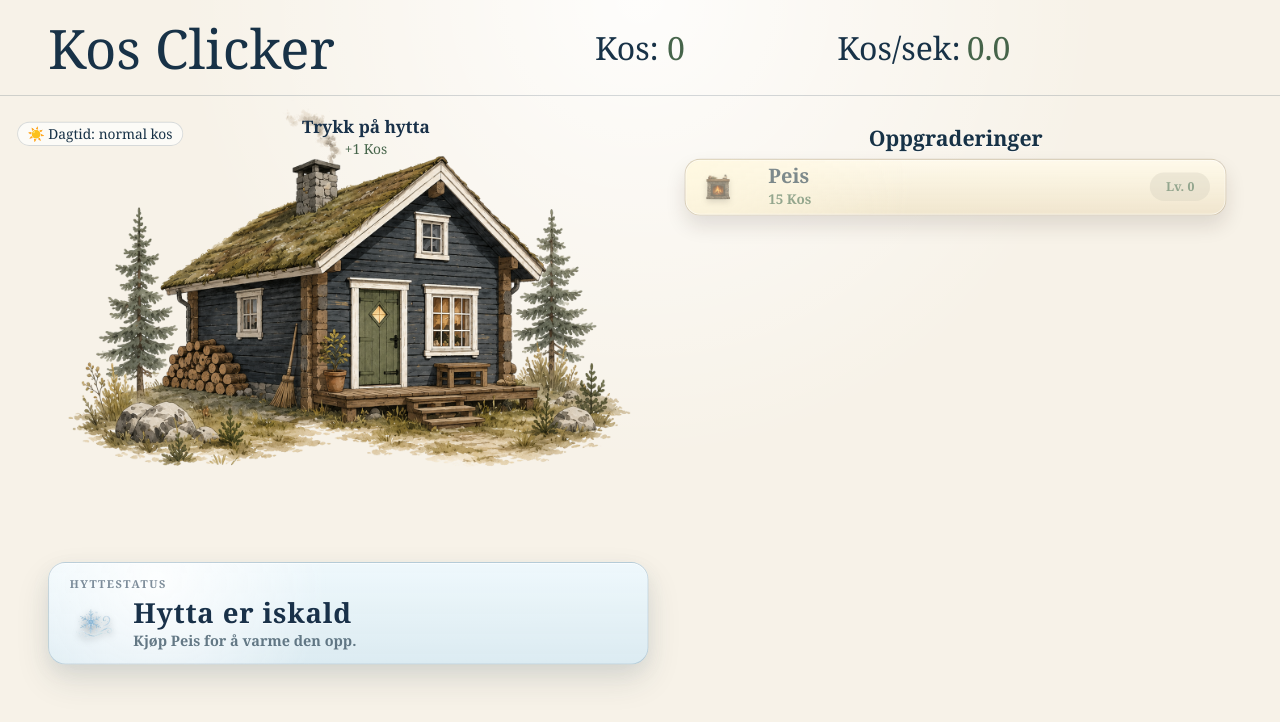
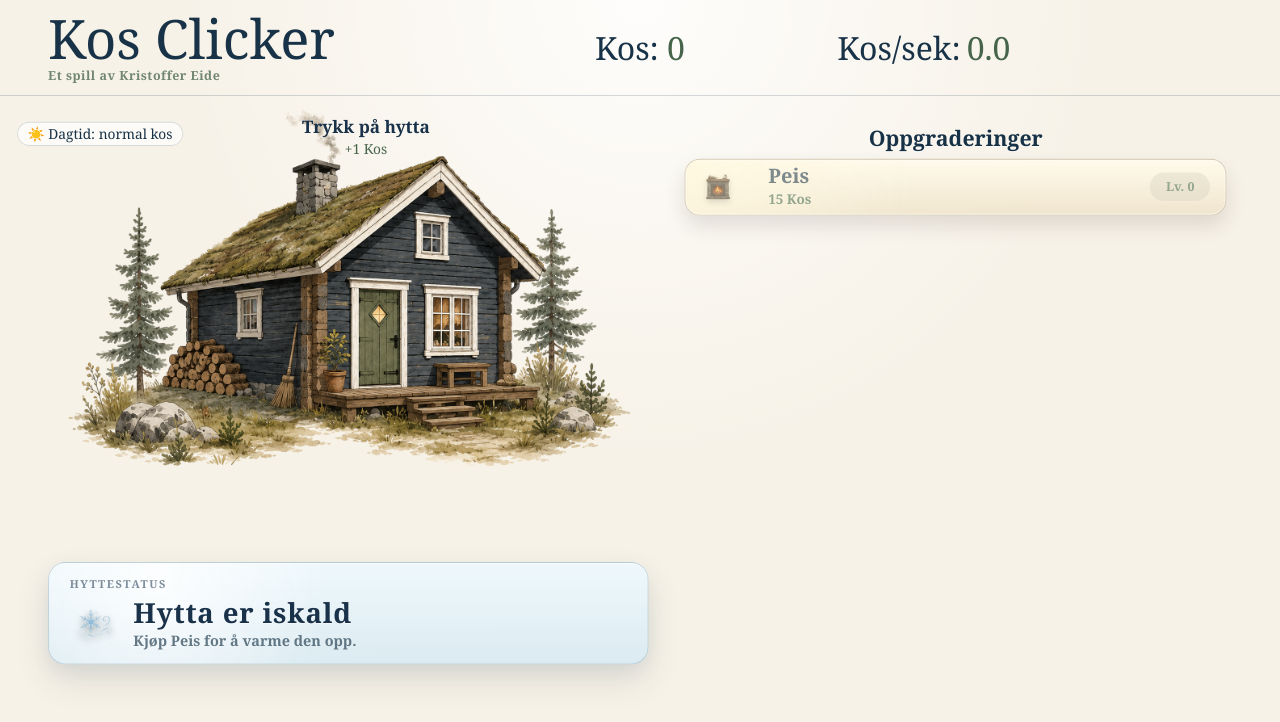
Before and after one commit to KrisEide/KosClicker, a React (Vite) app: page / in a window 1280 px wide. Shown: the top 722 px of the page. Built offline with nearby package versions, Linux system fonts and the light colour scheme.

Commit message:
added name

```diff
--- a/src/components/TopBar/TopBar.css
+++ b/src/components/TopBar/TopBar.css
@@ -17,6 +17,21 @@
   margin: 0;
   font-size: 3.4rem;
   font-weight: 500;
+  line-height: 0.95;
+}
+
+.top-bar .game-credit {
+  margin-top: 5px;
+  color: rgba(70, 100, 74, 0.76);
+  font-size: 0.78rem;
+  line-height: 1;
+  font-weight: 700;
+  letter-spacing: 0.04em;
+  text-align: left;
+}
+
+.game--night .top-bar .game-credit {
+  color: rgba(217, 237, 199, 0.7);
 }
 
 .top-bar p {
--- a/src/components/TopBar/TopBar.tsx
+++ b/src/components/TopBar/TopBar.tsx
@@ -25,6 +25,7 @@ export function TopBar({
     <header className="top-bar">
       <div className="title-block">
         <h1>Kos Clicker</h1>
+        <p className="game-credit">Et spill av Kristoffer Eide</p>
       </div>
       {showDebugControls && (
         <div className="debug-buttons">
```
